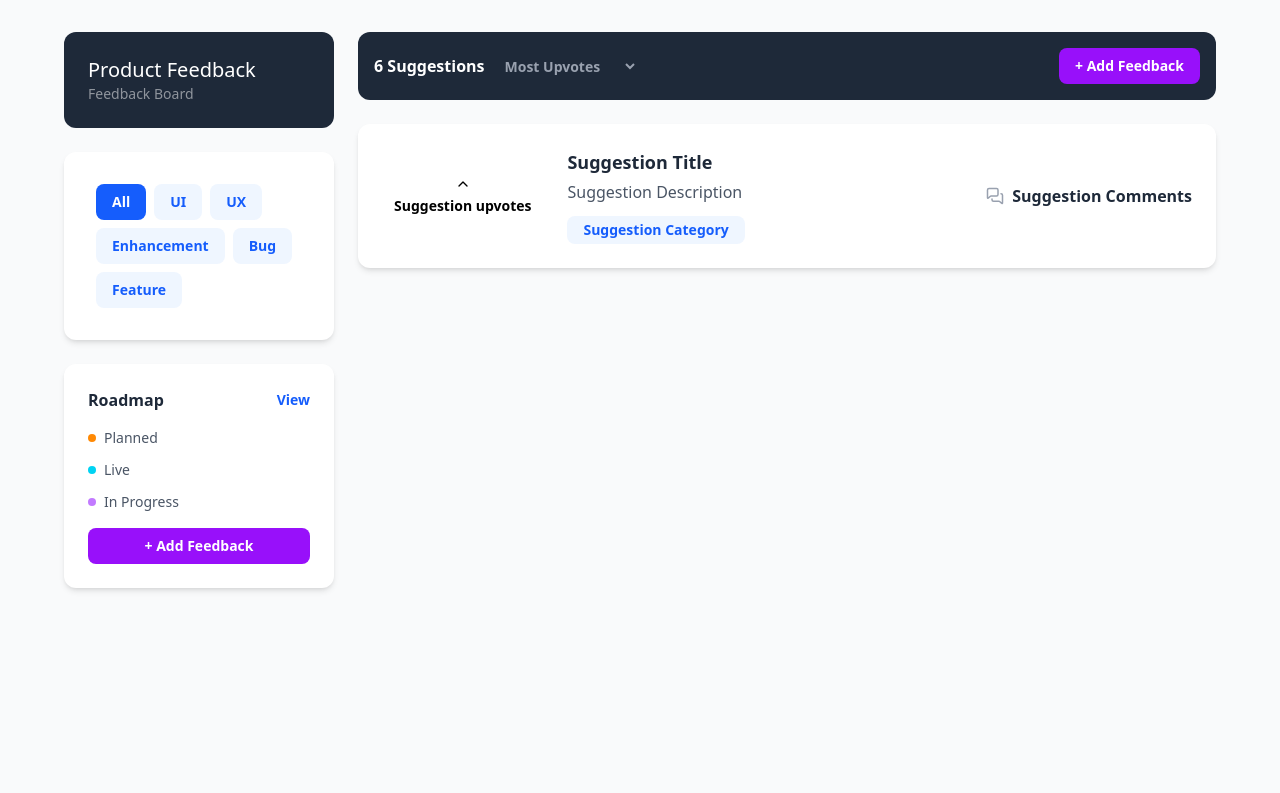
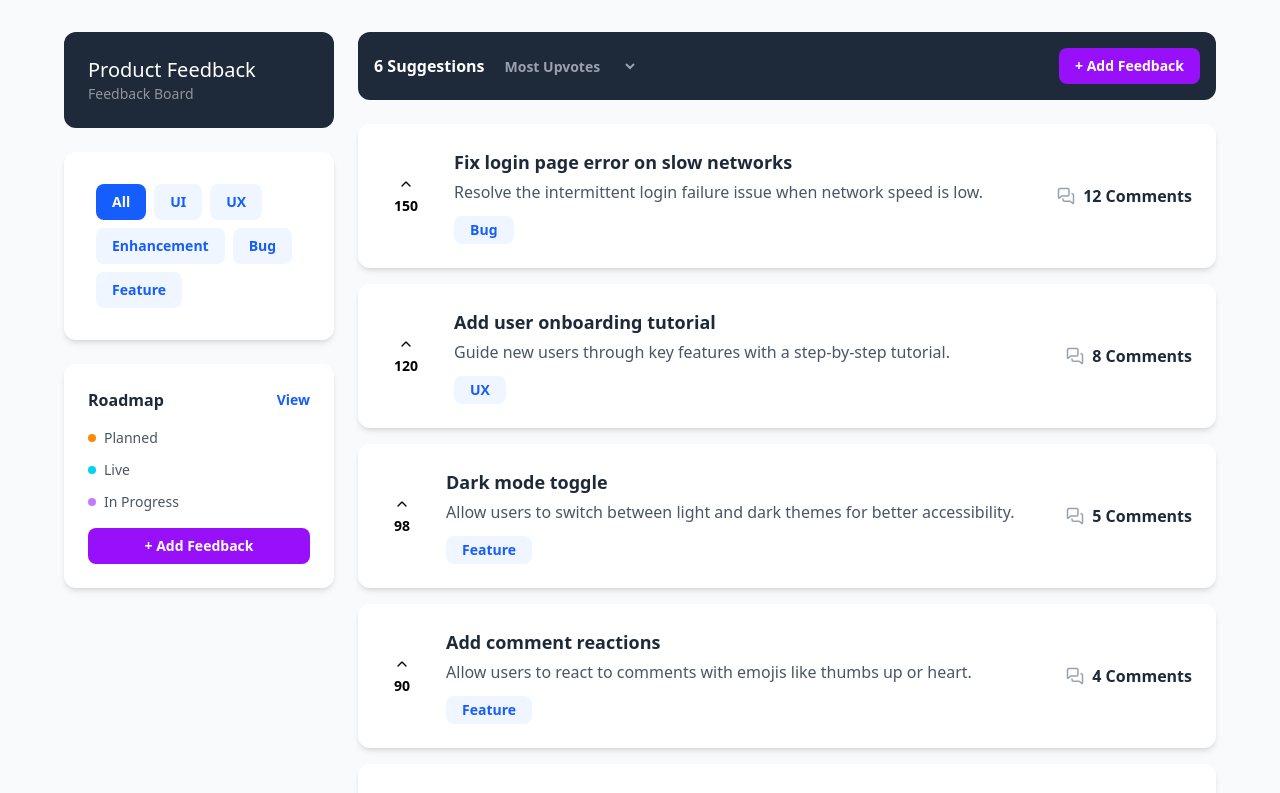
Before and after one commit to ayezabashir/Product-Feedback, a React (Vite) app: page / in a window 1280 px wide. Shown: the top 793 px of the page. Built offline with nearby package versions, Linux system fonts and the light colour scheme.

Commit message:
displaying feedback items

```diff
--- a/src/components/FeedbackItems.jsx
+++ b/src/components/FeedbackItems.jsx
@@ -1,25 +1,32 @@
 import { ChevronUp, MessagesSquare } from "lucide-react";
 
-const FeedbackItems = () => {
+const FeedbackItems = ({ suggestions, onUpvotes, sortBy, onView }) => {
   return (
-    <div className="bg-white rounded-xl p-6 hover:shadow-lg transition-shadow cursor-pointer shadow-md">
+    <div
+      onClick={() => onView && onView(suggestions)}
+      className="bg-white rounded-xl p-6 hover:shadow-lg transition-shadow cursor-pointer shadow-md"
+    >
       <div className="flex items-center gap-6">
         <button
           className={`flex flex-col items-center gap-1 rounded-lg px-3 py-2 transition-all`}
         >
           <ChevronUp size={16} />
-          <span className="font-bold text-sm">Suggestion upvotes</span>
+          <span className="font-bold text-sm">{suggestions.upvotes}</span>
         </button>
         <div className="flex-1">
           <h3 className="font-bold text-gray-800 text-lg mb-1 hover:text-blue-600 transition-all">
-            Suggestion Title
+            {suggestions.title}
           </h3>
-          <p className="text-gray-600 mb-3">Suggestion Description</p>
-          <span className="inline-block bg-blue-50 text-blue-600 px-4 py-1 rounded-lg text-sm font-semibold">Suggestion Category</span>
+          <p className="text-gray-600 mb-3">{suggestions.description}</p>
+          <span className="inline-block bg-blue-50 text-blue-600 px-4 py-1 rounded-lg text-sm font-semibold">
+            {suggestions.category}
+          </span>
         </div>
         <div className="flex items-center gap-2">
           <MessagesSquare className="text-gray-400" size={18} />
-          <span className="font-bold text-gray-800">Suggestion Comments</span>
+          <span className="font-bold text-gray-800">
+            {suggestions.comments} Comments
+          </span>
         </div>
       </div>
     </div>
--- a/src/components/FeedbackList.jsx
+++ b/src/components/FeedbackList.jsx
@@ -1,9 +1,41 @@
 import FeedbackItems from "./FeedbackItems";
 
-const FeedbackList = () => {
+const FeedbackList = ({
+  suggestions,
+  filterCategory,
+  sortBy,
+  onUpvotes,
+  onView,
+}) => {
+  const filtered = suggestions.filter(
+    (suggestion) =>
+      filterCategory === "All" || suggestion.category === filterCategory,
+  );
+  const sorted = [...filtered].sort((a, b) => {
+    if (sortBy === "Most Upvotes") return b.upvotes - a.upvotes;
+    if (sortBy === "Least Upvotes") return b.upvotes - a.upvotes;
+    if (sortBy === "Most Comments") return b.comments - a.comments;
+    if (sortBy === "Least Comments") return b.comments - a.comments;
+  });
+
+  if (sortBy.length === 0) {
+    return (
+      <div className="bg-white rounded-xl p-12 text-center">
+        <p className="text-gray-500 text-lg">No suggestions found. Add One!</p>
+      </div>
+    );
+  }
   return (
     <div className="space-y-4">
-      <FeedbackItems />
+      {sorted.map((sorted) => (
+        <FeedbackItems
+          key={sorted.id}
+          suggestions={sorted}
+          onUpvotes={onUpvotes}
+          sortBy={sortBy}
+          onView={onView}
+        />
+      ))}
     </div>
   );
 };
--- a/src/pages/HomePage.jsx
+++ b/src/pages/HomePage.jsx
@@ -69,14 +69,23 @@ const HomePage = () => {
                 <option value="Most Upvotes">Most Upvotes</option>
                 <option value="Least Upvotes">Least Upvotes</option>
                 <option value="Most Comments">Most Comments</option>
-                <option value="Leaset Comments">Least Comments</option>
+                <option value="Least Comments">Least Comments</option>
               </select>
             </div>
-            <button className="bg-purple-600 hover:bg-purple-700 text-white px-4 py-2 rounded-lg font-semibold text-sm transition-all whitespace-normal">
+            <button
+              onClick={openAdd}
+              className="bg-purple-600 hover:bg-purple-700 text-white px-4 py-2 rounded-lg font-semibold text-sm transition-all whitespace-normal"
+            >
               + Add Feedback
             </button>
           </div>
-          <FeedbackList />
+          <FeedbackList
+            suggestions={suggestions}
+            filterCategory={filterCategory}
+            onUpvotes={handleUpvotes}
+            sortBy={sortBy}
+            onView={handleView}
+          />
         </div>
       </div>
       {location.pathname === "/add" && (
```
